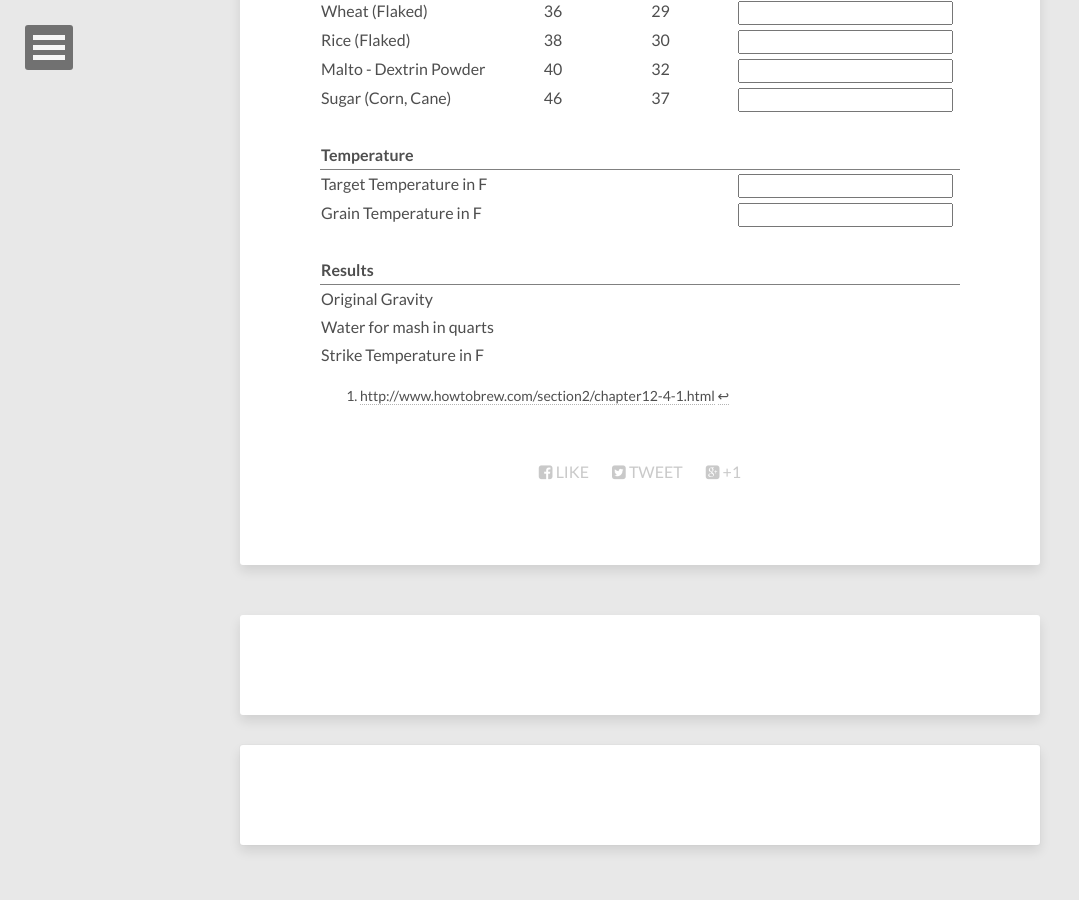
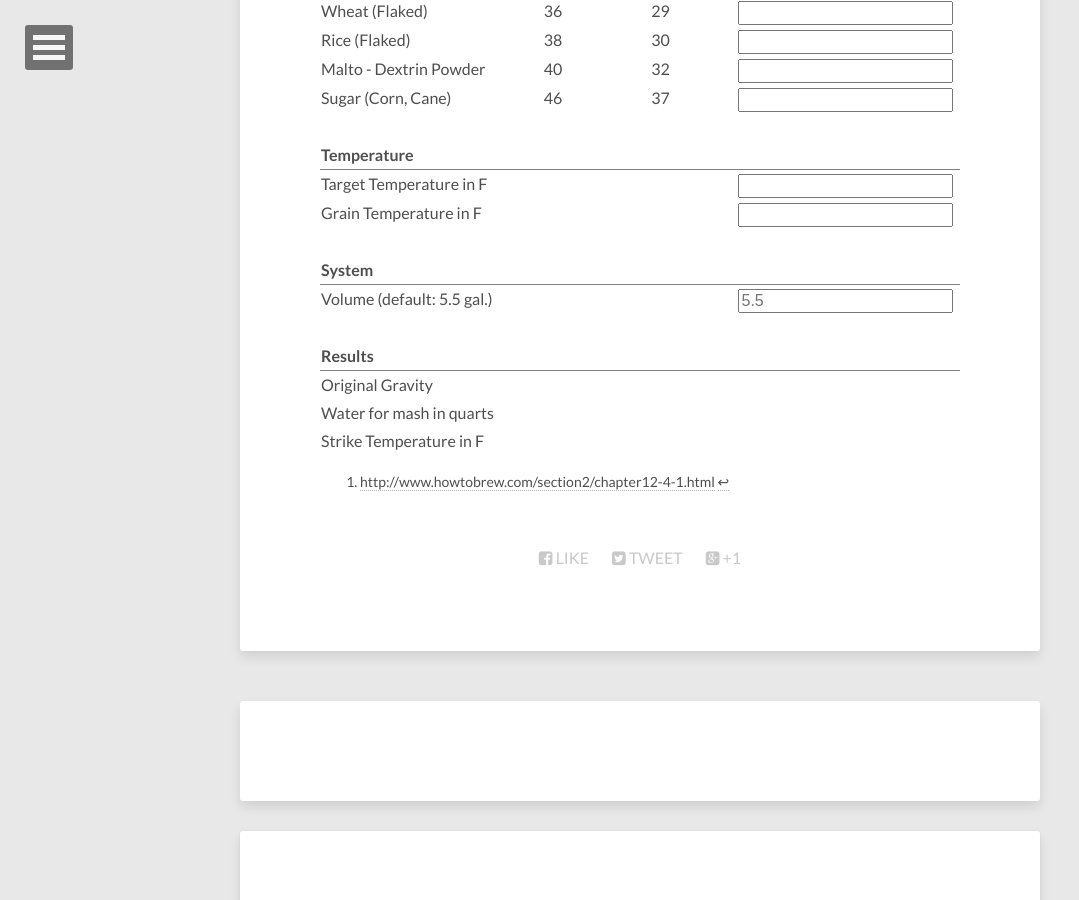
Before and after one commit to alfredgamulo/alfredgamulo.github.io, a Jekyll site: the page built from beer-tools/index.md, in a window 1280 px wide and 900 px high, scrolled down 1306 px. Shown: the whole window, without its empty margins (0-1079 px from the left). Built offline with Jekyll 4.4.1, drawn with Linux system fonts in a browser that asks for light colours; nearby versions of some CDN libraries; comment, search, counter and statistics services are not loaded; some of the changed lines change nothing that is shown.

Commit message:
add system volume

```diff
--- a/beer-tools/index.md
+++ b/beer-tools/index.md
@@ -17,6 +17,8 @@
 <script>
 function calculate()
 {
+	var vol = beercalculator.elements["Vol"];
+
 	var malt1 = beercalculator.elements["malt1"];
 	var malt2 = beercalculator.elements["malt2"];
 	var malt3 = beercalculator.elements["malt3"];
@@ -47,104 +49,110 @@
 	var total = 0;
 	var weight = 0;
 
+	if(vol.value!=""){
+		vol = parseFloat(vol.value);
+	} else {
+		vol = 5.5;
+	}
+
 	if(malt1.value!=""){
-		total+= 30 * parseFloat(malt1.value) / 5.5;
+		total+= 30 * parseFloat(malt1.value) / vol;
 		weight+=parseFloat(malt1.value);
 	}
 	if(malt2.value!=""){
-		total+= 28 * parseFloat(malt2.value) / 5.5;
+		total+= 28 * parseFloat(malt2.value) / vol;
 		weight+=parseFloat(malt2.value);
 	}
 	if(malt3.value!=""){
-		total+= 30 * parseFloat(malt3.value) / 5.5;
+		total+= 30 * parseFloat(malt3.value) / vol;
 		weight+=parseFloat(malt3.value);
 	}
 	if(malt4.value!=""){
-		total+= 28 * parseFloat(malt4.value) / 5.5;
+		total+= 28 * parseFloat(malt4.value) / vol;
 		weight+=parseFloat(malt4.value);
 	}
 	if(malt5.value!=""){
-		total+= 28 * parseFloat(malt5.value) / 5.5;
+		total+= 28 * parseFloat(malt5.value) / vol;
 		weight+=parseFloat(malt5.value);
 	}
 	if(malt6.value!=""){
-		total+= 28 * parseFloat(malt6.value) / 5.5;
+		total+= 28 * parseFloat(malt6.value) / vol;
 		weight+=parseFloat(malt6.value);
 	}
 	if(malt7.value!=""){
-		total+= 26 * parseFloat(malt7.value) / 5.5;
+		total+= 26 * parseFloat(malt7.value) / vol;
 		weight+=parseFloat(malt7.value);
 	}
 	if(malt8.value!=""){
-		total+= 26 * parseFloat(malt8.value) / 5.5;
+		total+= 26 * parseFloat(malt8.value) / vol;
 		weight+=parseFloat(malt8.value);
 	}
 	if(malt9.value!=""){
-		total+= 28 * parseFloat(malt9.value) / 5.5;
+		total+= 28 * parseFloat(malt9.value) / vol;
 		weight+=parseFloat(malt9.value);
 	}
 	if(malt10.value!=""){
-		total+= 27 * parseFloat(malt10.value) / 5.5;
+		total+= 27 * parseFloat(malt10.value) / vol;
 		weight+=parseFloat(malt10.value);
 	}
 	if(malt11.value!=""){
-		total+= 27 * parseFloat(malt11.value) / 5.5;
+		total+= 27 * parseFloat(malt11.value) / vol;
 		weight+=parseFloat(malt11.value);
 	}
 	if(malt12.value!=""){
-		total+= 26 * parseFloat(malt12.value) / 5.5;
+		total+= 26 * parseFloat(malt12.value) / vol;
 		weight+=parseFloat(malt12.value);
 	}
 	if(malt13.value!=""){
-		total+= 25 * parseFloat(malt13.value) / 5.5;
+		total+= 25 * parseFloat(malt13.value) / vol;
 		weight+=parseFloat(malt13.value);
 	}
 	if(malt14.value!=""){
-		total+= 22 * parseFloat(malt14.value) / 5.5;
+		total+= 22 * parseFloat(malt14.value) / vol;
 		weight+=parseFloat(malt14.value);
 	}
 	if(malt15.value!=""){
-		total+= 20 * parseFloat(malt15.value) / 5.5;
+		total+= 20 * parseFloat(malt15.value) / vol;
 		weight+=parseFloat(malt15.value);
 	}
 	if(malt16.value!=""){
-		total+= 20 * parseFloat(malt16.value) / 5.5;
+		total+= 20 * parseFloat(malt16.value) / vol;
 		weight+=parseFloat(malt16.value);
 	}
 	if(malt17.value!=""){
-		total+= 30 * parseFloat(malt17.value) / 5.5;
+		total+= 30 * parseFloat(malt17.value) / vol;
 		weight+=parseFloat(malt17.value);
 	}
 	if(malt18.value!=""){
-		total+= 23 * parseFloat(malt18.value) / 5.5;
+		total+= 23 * parseFloat(malt18.value) / vol;
 		weight+=parseFloat(malt18.value);
 	}
 	if(malt19.value!=""){
-		total+= 26 * parseFloat(malt19.value) / 5.5;
+		total+= 26 * parseFloat(malt19.value) / vol;
 		weight+=parseFloat(malt19.value);
 	}
 	if(malt20.value!=""){
-		total+= 31 * parseFloat(malt20.value) / 5.5;
+		total+= 31 * parseFloat(malt20.value) / vol;
 		weight+=parseFloat(malt20.value);
 	}
 	if(malt21.value!=""){
-		total+= 26 * parseFloat(malt21.value) / 5.5;
+		total+= 26 * parseFloat(malt21.value) / vol;
 		weight+=parseFloat(malt21.value);
 	}
 	if(malt22.value!=""){
-		total+= 29 * parseFloat(malt22.value) / 5.5;
+		total+= 29 * parseFloat(malt22.value) / vol;
 		weight+=parseFloat(malt22.value);
 	}
 	if(malt23.value!=""){
-		total+= 30 * parseFloat(malt23.value) / 5.5;
+		total+= 30 * parseFloat(malt23.value) / vol;
 		weight+=parseFloat(malt23.value);
 	}
 	if(malt24.value!=""){
-		total+= 32 * parseFloat(malt24.value) / 5.5;
+		total+= 32 * parseFloat(malt24.value) / vol;
 		weight+=parseFloat(malt24.value);
 	}
 	if(malt25.value!=""){
-		total+= 37 * parseFloat(malt25.value) / 5.5;
+		total+= 37 * parseFloat(malt25.value) / vol;
 		weight+=parseFloat(malt25.value);
 	}
 
@@ -208,6 +216,10 @@
 |Target Temperature in F   | ||<input type="number" name="TTemp" id="TTemp" onchange="calculate()" /> |
 |Grain Temperature in F   | ||<input type="number" name="GTemp" id="GTemp" onchange="calculate()" /> |
 | | |||
+|**System**   | |||
+|====
+|Volume (default: 5.5 gal.)   | ||<input type="number" name="Vol" id="Vol" onchange="calculate()" placeholder="5.5" /> |
+| | |||
 |**Results**   | |||
 |====
 |Original Gravity   | ||<input type="number" name="OG" id="OG" readonly style="border:0"/> |
```
